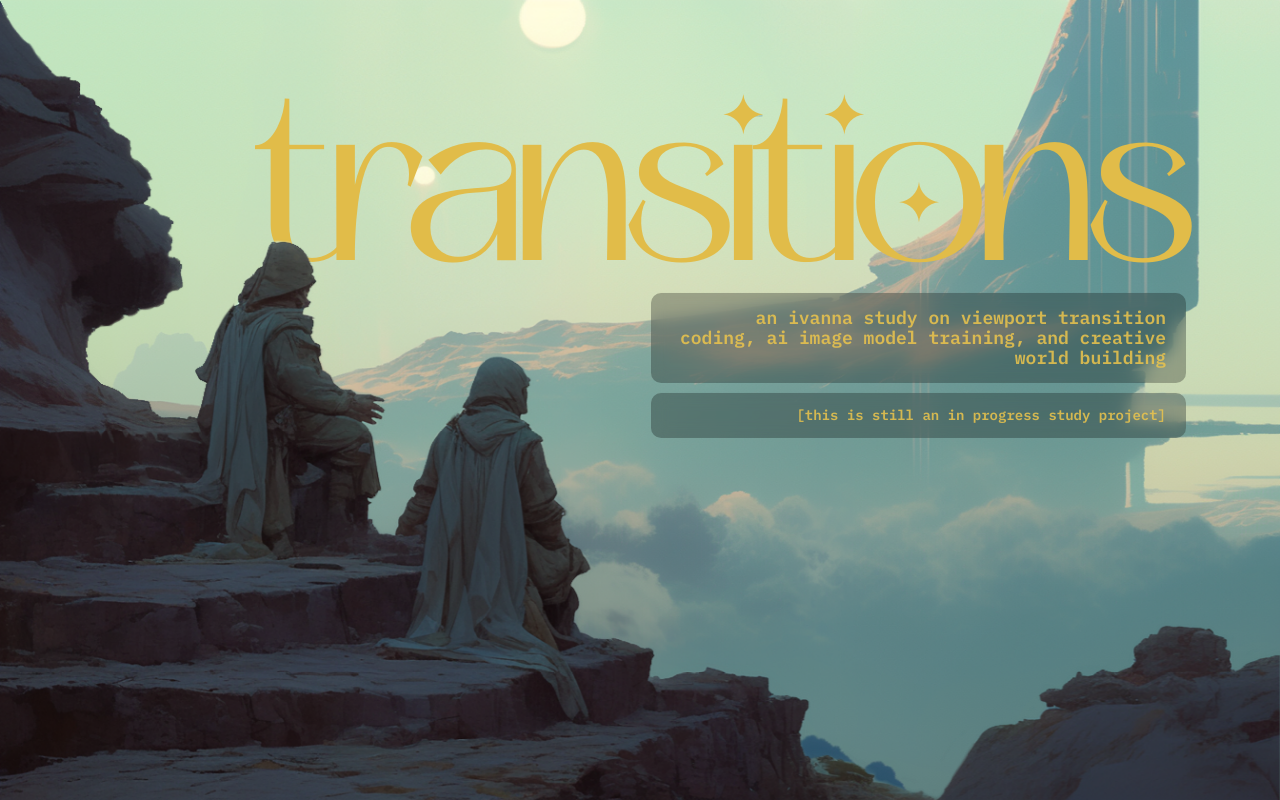
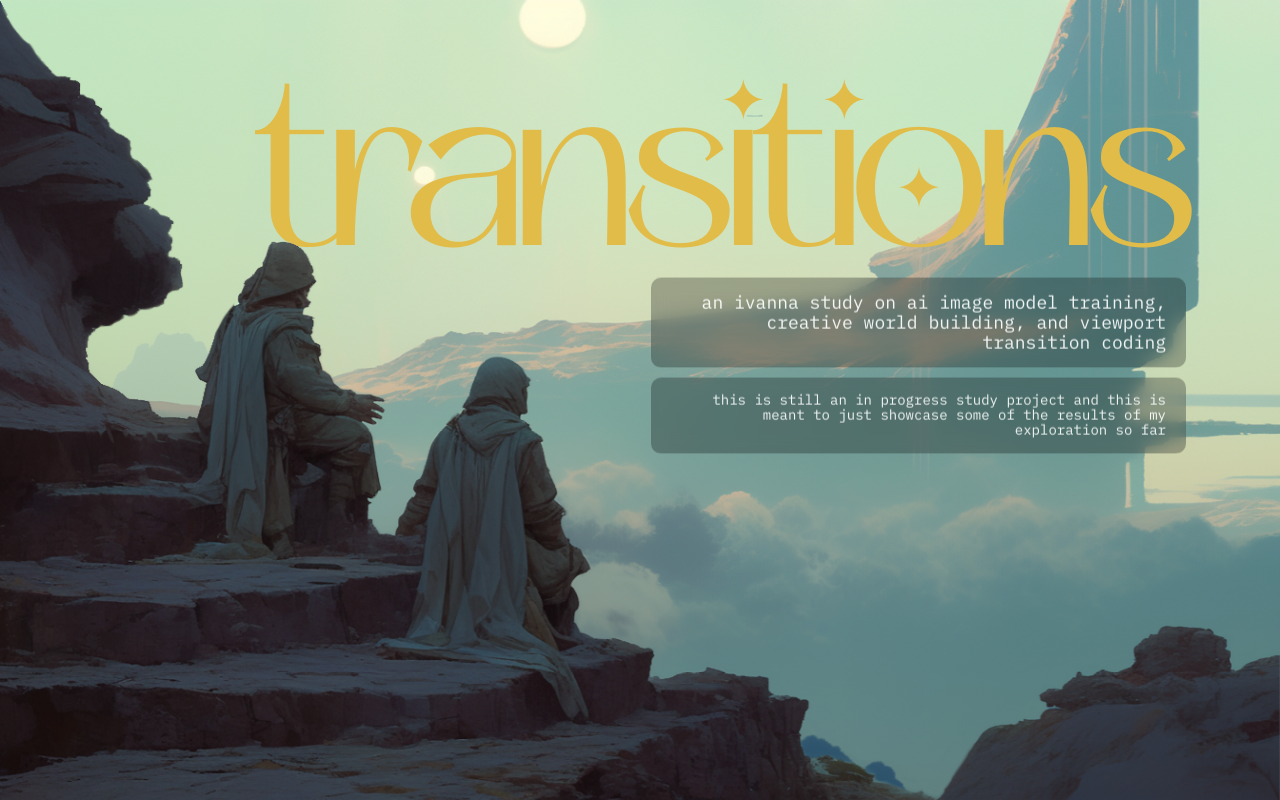
Before and after one commit to ivannagomez/transitions, a React (Vite) app: page / in a window 1280 px wide. Built offline with nearby package versions, Linux system fonts and the light colour scheme.

Commit message:
content commit

```diff
--- a/src/components/Scene.jsx
+++ b/src/components/Scene.jsx
@@ -22,11 +22,11 @@ const Scene = forwardRef(({ scene }, ref) => {
           <h1>{scene.title}</h1>
           <p>{scene.subtitle}</p>
           <p style={{ fontSize: '14px', marginTop: '10px' }}>
-            [this is still an in progress study project]
+            this is still an in progress study project and this is meant to just showcase some of the results of my exploration so far
           </p>
         </div>
       ) : (
-        <div className="scene-text" data-scene={scene.id}>
+        <div className={`scene-text ${scene.id === 6 ? 'scene-text-top' : ''}`} data-scene={scene.id}>
           {scene.title && <h2>{scene.title}</h2>}
           {scene.content && <p>{scene.content}</p>}
         </div>
--- a/src/data/sceneData.js
+++ b/src/data/sceneData.js
@@ -5,7 +5,7 @@ export const sceneData = [
     bgdsImage: '/images/transition-study/bgds-1.png',
     ppImage: '/images/transition-study/pp-1.png',
     title: 'transitions',
-    subtitle: 'an ivanna study on viewport transition coding, ai image model training, and creative world building',
+    subtitle: 'an ivanna study on ai image model training, creative world building, and viewport transition coding',
     isLanding: true,
   },
   {
@@ -38,7 +38,7 @@ export const sceneData = [
     bgdsImage: '/images/transition-study/bgds-5.png',
     ppImage: '/images/transition-study/pp-5.png',
     title: 'The Hard Part',
-    content: 'Getting consistency across frames, pose, materials, stroke weight—proved far more challenging than generating a single pretty image. Each frame needs to honor the previous while introducing natural variation. Too much consistency feels robotic, too little breaks the world.',
+    content: 'Getting consistency across frames, pose, materials, stroke weight, proved far more challenging than generating a single pretty image. Each frame needs to honor the previous while introducing natural variation. Too much consistency feels robotic, too little breaks the world.',
   },
   {
     id: 6,
--- a/src/index.css
+++ b/src/index.css
@@ -164,7 +164,7 @@ body {
   max-width: 535px;
   width: 95%;
   align-self: flex-end;
-  font-weight: 600;
+  font-weight: 400;
   line-height: 1.1;
   font-size: 18px;
   background: rgba(0, 0, 0, 0.3);
@@ -172,4 +172,10 @@ body {
   border-radius: 10px;
   padding: 15px 20px;
   margin-top: 10px;
+  color: white;
 }
+
+.scene-text-top {
+  top: 5% !important;
+  transform: translateY(0) !important;
+}
```
